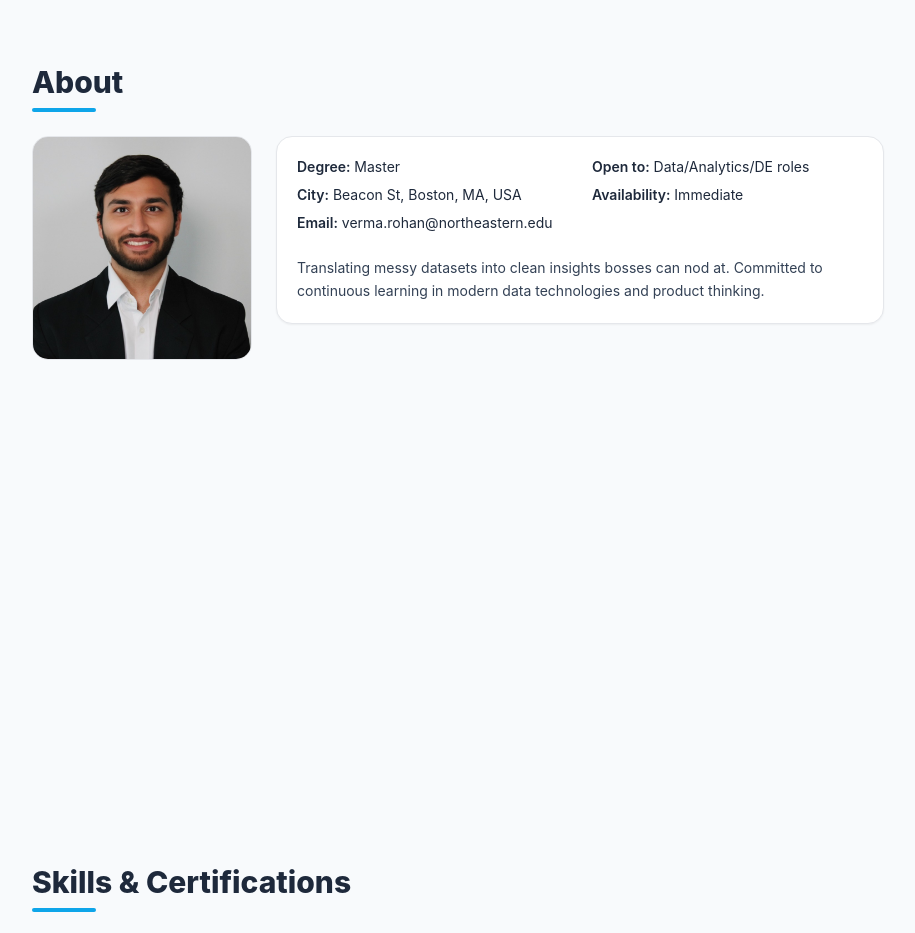
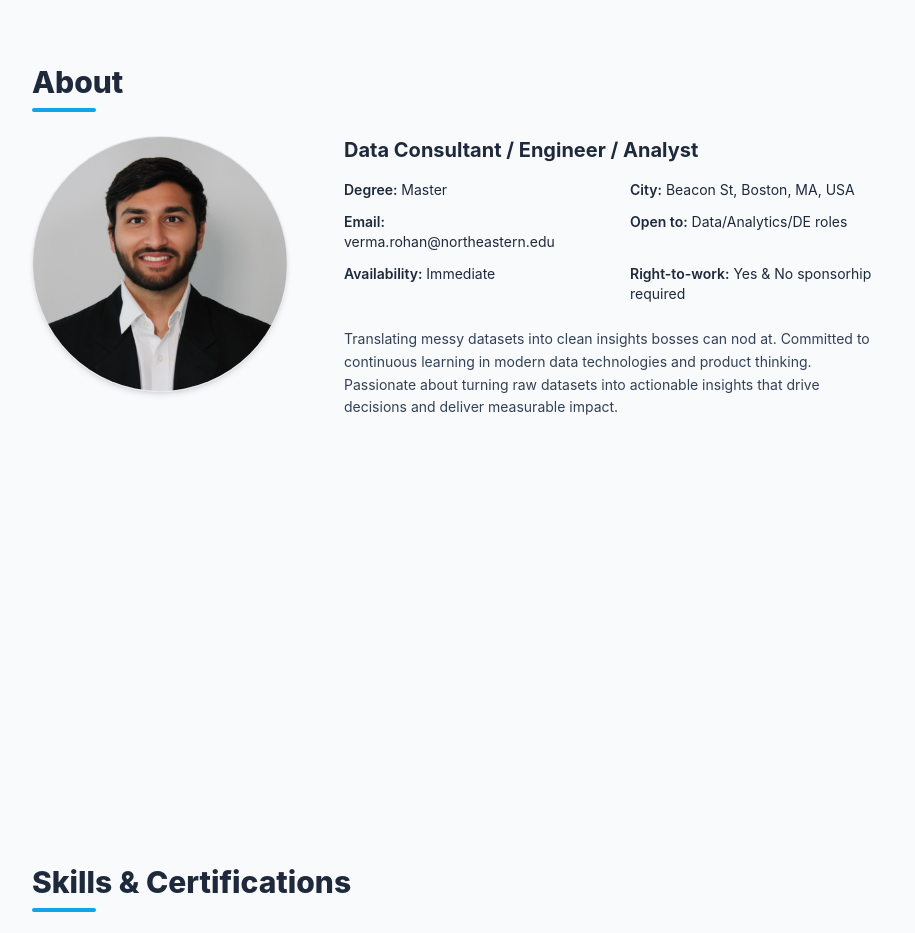
Before and after one commit to Rohan3122k/Portfolio-RohanVerma, a React (Vite) app: page / in a window 1280 px wide. Shown: the part 800-1733 px from the top of the page, without its empty margins (332-1247 px from the left). Built offline with nearby package versions, Linux system fonts and the light colour scheme.

Commit message:
Update App.jsx

```diff
--- a/src/App.jsx
+++ b/src/App.jsx
@@ -525,41 +525,49 @@ export default function App() {
 
        {/* ABOUT */}
 <Shell id="about" title="About">
-  <div className="grid md:grid-cols-[220px_minmax(0,1fr)] gap-6 items-start">
+  <div className="grid md:grid-cols-[280px_minmax(0,1fr)] gap-8 items-start">
+    {/* Profile Image */}
     <img
       src={PROFILE.avatar}
       alt="About avatar"
-      className="rounded-2xl w-full h-56 object-cover border"
+      className="rounded-full w-64 h-64 object-cover border shadow-md mx-auto md:mx-0"
     />
-    <Card>
-      <div className="grid sm:grid-cols-2 gap-6 text-sm">
+
+    {/* Details */}
     <div>
-          <p className="mb-2 text-sm">
+      <h3 className="text-xl font-bold mb-4">Data Consultant / Engineer / Analyst</h3>
+      <div className="grid sm:grid-cols-2 gap-x-8 gap-y-3 text-sm">
+        <p>
           <span className="font-semibold">Degree:</span> Master
         </p>
-          <p className="mb-2 text-sm">
+        <p>
           <span className="font-semibold">City:</span> {PROFILE.location}
         </p>
-          <p className="mb-2 text-sm">
+        <p>
           <span className="font-semibold">Email:</span> {PROFILE.email}
         </p>
-        </div>
-        <div>
-          <p className="mb-2 text-sm">
+        <p>
           <span className="font-semibold">Open to:</span> Data/Analytics/DE roles
         </p>
-          <p className="mb-2 text-sm">
+        <p>
           <span className="font-semibold">Availability:</span> Immediate
+        </p>
+        <p>
+          <span className="font-semibold">Right-to-work:</span> Yes & No sponsorhip required
+        </p>
+      </div>
+
+      {/* Summary */}
+      <p className="mt-6 text-slate-700 text-sm leading-relaxed">
+        {PROFILE.tagline} Committed to continuous learning in modern data
+        technologies and product thinking. Passionate about turning raw datasets
+        into actionable insights that drive decisions and deliver measurable
+        impact.
       </p>
     </div>
   </div>
-      <p className="mt-4 text-slate-700 text-sm leading-relaxed">
-        {PROFILE.tagline} Committed to continuous learning in modern
-        data technologies and product thinking.
-      </p>
-    </Card>
-  </div>
 </Shell>
+
 
 
         {/* SKILLS (original look, larger size) */}
```
Lines whose indentation alone changed are shown as unchanged.
